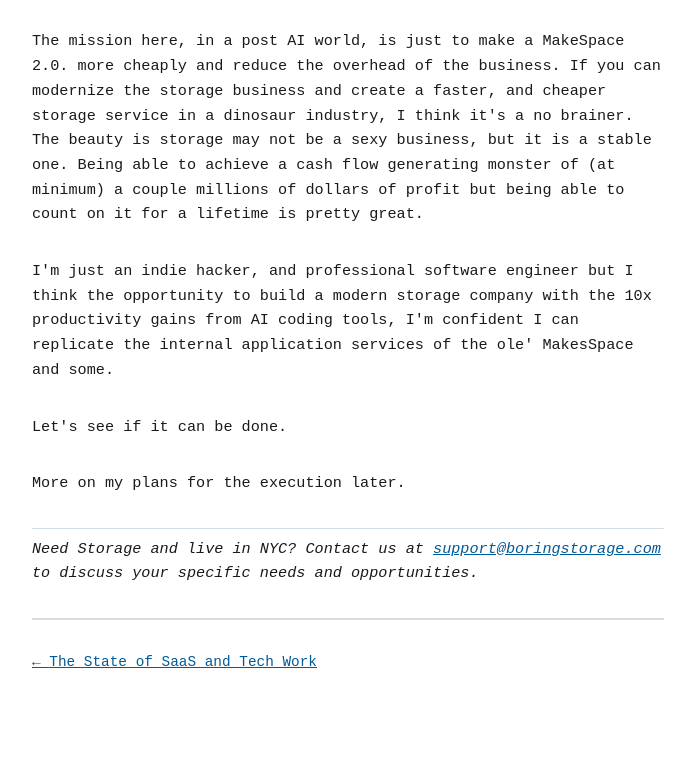
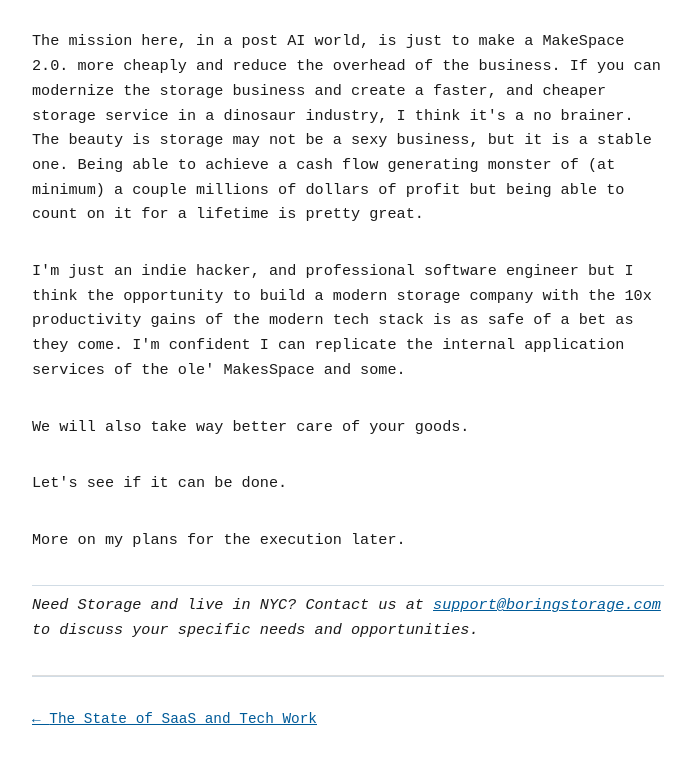
Before and after one commit to jmuller3140/storage-blog, a Gatsby site: page /storage-as-a-service/ in a window 1280 px wide. Shown: the part 2403-3167 px from the top of the page, without its empty margins (292-984 px from the left). Built offline with nearby package versions, Linux system fonts and the light colour scheme; Gatsby itself is replaced by a stand-in of ours; some packages are replaced by stand-ins of ours; no server answers.

Commit message:
asdasdsad

```diff
--- a/content/blog/storage-as-a-service/index.md
+++ b/content/blog/storage-as-a-service/index.md
@@ -33,7 +33,9 @@
 
 The mission here, in a post AI world, is just to make a MakeSpace 2.0. more cheaply and reduce the overhead of the business. If you can modernize the storage business and create a faster, and cheaper storage service in a dinosaur industry, I think it's a no brainer. The beauty is storage may not be a sexy business, but it is a stable one. Being able to achieve a cash flow generating monster of (at minimum) a couple millions of dollars of profit but being able to count on it for a lifetime is pretty great.
 
-I'm just an indie hacker, and professional software engineer but I think the opportunity to build a modern storage company with the 10x productivity gains from AI coding tools, I'm confident I can replicate the internal application services of the ole' MakesSpace and some.
+I'm just an indie hacker, and professional software engineer but I think the opportunity to build a modern storage company with the 10x productivity gains of the modern tech stack is as safe of a bet as they come. I'm confident I can replicate the internal application services of the ole' MakesSpace and some.
+
+We will also take way better care of your goods.
 
 Let's see if it can be done.
 
```
